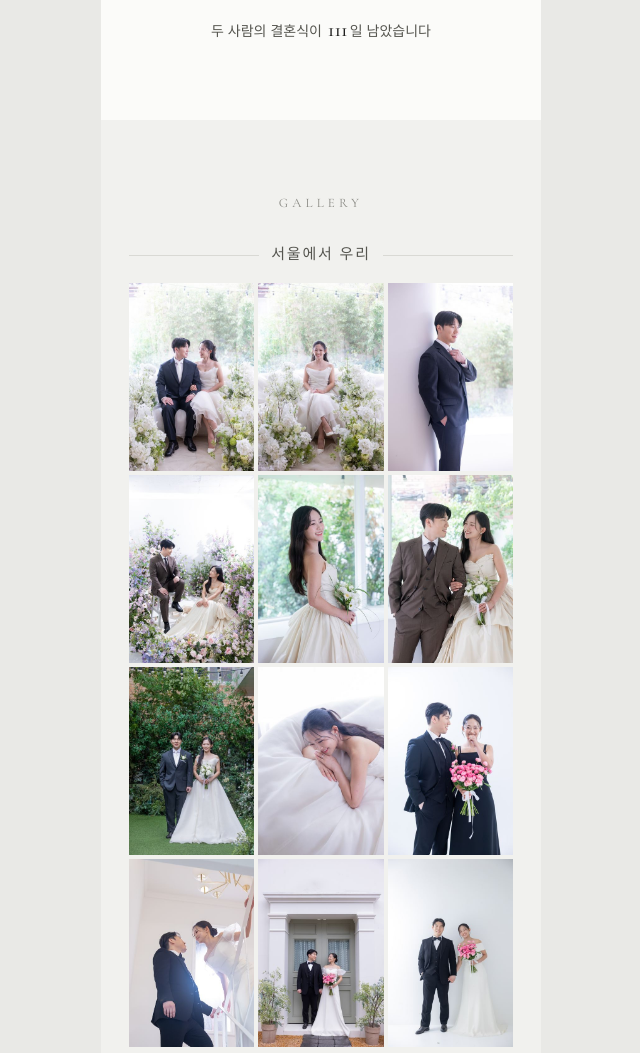
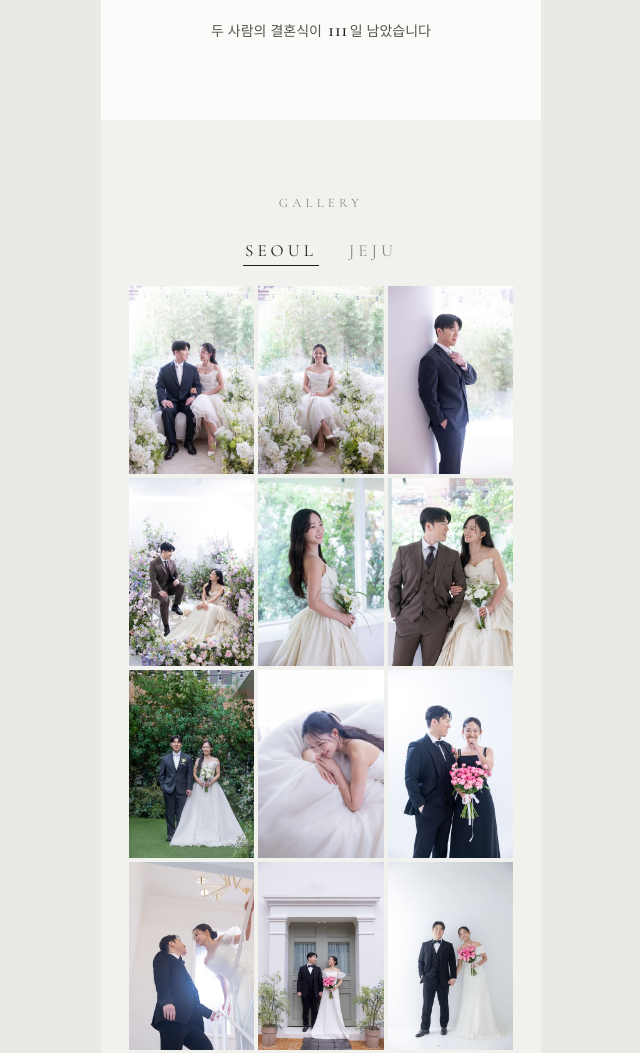
Before and after one commit to shincy0912-netizen/wedding, a plain HTML site: page index.html in a window 1280 px wide. Shown: the part 2218-3271 px from the top of the page, without its empty margins (319-959 px from the left). Drawn offline with nearby package versions, Linux system fonts and the light colour scheme.

Commit message:
갤러리를 Seoul / Jeju 탭으로 전환
Co-Authored-By: Claude Opus 5.5 <noreply@anthropic.com>
Claude-Session: https://claude.ai/code/session_01NCanrcdHfTAWPxPeJGYshp

```diff
--- a/index.html
+++ b/index.html
@@ -96,10 +96,11 @@ p{margin:0}
 .dday b{font-family:var(--latin);font-weight:500;font-size:20px;color:var(--ink);margin:0 2px}
 
 /* 갤러리 */
-.gal-part{margin-top:28px}
-.gal-part+.gal-part{margin-top:44px}
-.gal-t{font-family:var(--serif);font-size:15px;letter-spacing:.12em;color:var(--ink-2);margin:0 0 14px;display:flex;align-items:center;gap:12px}
-.gal-t::before,.gal-t::after{content:"";flex:1;height:1px;background:var(--rule)}
+.gal-tabs{display:flex;justify-content:center;gap:28px;margin:22px 0 20px}
+.gal-tab{appearance:none;background:none;border:0;border-bottom:1px solid transparent;padding:4px 2px;cursor:pointer;font-family:var(--latin);font-size:17px;letter-spacing:.24em;text-transform:uppercase;color:var(--ink-3)}
+.gal-tab[aria-selected="true"]{color:var(--ink);border-bottom-color:var(--ink)}
+.gal-tab:focus-visible{outline:2px solid var(--ink);outline-offset:3px}
+#gals>.gal:first-child{margin-top:28px}
 .gal{display:grid;grid-template-columns:repeat(3,1fr);gap:4px}
 .gal button{appearance:none;border:0;padding:0;margin:0;aspect-ratio:2/3;background:var(--wash);position:relative;cursor:zoom-in;overflow:hidden;font-family:var(--latin);color:var(--ph);font-size:15px}
 .alt .gal button{background:#e4e4e0}
@@ -323,10 +324,10 @@ footer{padding:28px 16px 40px;text-align:center;font-family:var(--latin);font-si
 
 <script>
 // ===== 여기만 바꾸면 됩니다 =====
-// 갤러리 코너: 제목(title)과 사진 장수(count)만 바꾸면 됩니다. 사진이 0장인 코너는 숨겨집니다.
+// 갤러리 탭: 탭 이름(tab)과 사진 장수(count)만 바꾸면 됩니다. 사진이 0장인 탭은 숨겨집니다.
 var GALLERIES = [
-  { title: '서울에서 우리', dir: 'images/seoul/', count: 12 },  // 스튜디오: images/seoul/01.jpg ~ 12.jpg
-  { title: '제주에서 우리', dir: 'images/',       count: 9 }    // 제주: images/01.jpg ~ 09.jpg
+  { tab: 'Seoul', title: '서울에서 우리', dir: 'images/seoul/', count: 12 },  // 스튜디오: images/seoul/01.jpg ~ 12.jpg
+  { tab: 'Jeju',  title: '제주에서 우리', dir: 'images/',       count: 9 }    // 제주: images/01.jpg ~ 09.jpg
 ];
 var RSVP_URL = 'https://docs.google.com/forms/d/e/1FAIpQLSc7h8CQqF88eNU5bpTkrGZw8vYWyU4d9gT9mCeSRgRYX7eNNg/viewform';              // 구글 폼 등 참석 여부 받을 주소
 // ===============================
@@ -352,23 +353,31 @@ var RSVP_URL = 'https://docs.google.com/forms/d/e/1FAIpQLSc7h8CQqF88eNU5bpTkrGZw
   tick();setInterval(tick,1000);
 
   // 갤러리 + 크게 보기
-  var gals=document.getElementById('gals'),srcs=[];
+  var gals=document.getElementById('gals'),sets=[],active=0;
   var shown=GALLERIES.filter(function(G){return G.count>0});
-  shown.forEach(function(G){
-    var part=document.createElement('div');part.className='gal-part';
-    if(shown.length>1){var t=document.createElement('p');t.className='gal-t';t.textContent=G.title;part.appendChild(t)}
-    var grid=document.createElement('div');grid.className='gal';
+  var tabs=document.createElement('div');tabs.className='gal-tabs';tabs.setAttribute('role','tablist');
+  if(shown.length>1)gals.appendChild(tabs);
+  shown.forEach(function(G,k){
+    var list=[];sets.push(list);
+    var tb=document.createElement('button');tb.type='button';tb.className='gal-tab';tb.textContent=G.tab||G.title;
+    tb.setAttribute('role','tab');tb.setAttribute('aria-selected',k===0?'true':'false');tb.dataset.k=k;tabs.appendChild(tb);
+    var grid=document.createElement('div');grid.className='gal';grid.setAttribute('role','tabpanel');grid.dataset.k=k;if(k>0)grid.hidden=true;
     for(var g=1;g<=G.count;g++){
-      var n=String(g).padStart(2,'0'),i=srcs.length;srcs.push(G.dir+n+'.jpg?v=5');
-      var b=document.createElement('button');b.type='button';b.dataset.i=i;b.setAttribute('aria-label',G.title+' '+g+'번 사진 크게 보기');
-      b.innerHTML='<span>'+g+'</span><img src="'+G.dir+'t_'+n+'.jpg?v=5" alt="" loading="lazy" onerror="this.remove()">';
+      var n=String(g).padStart(2,'0');list.push(G.dir+n+'.jpg?v=5');
+      var b=document.createElement('button');b.type='button';b.dataset.i=g-1;b.setAttribute('aria-label',(G.tab||G.title)+' '+g+'번 사진 크게 보기');
+      b.innerHTML='<span>'+g+'</span><img src="'+G.dir+'t_'+n+'.jpg?v=5" alt="" loading="'+(k===0?'lazy':'eager')+'" onerror="this.remove()">';
       grid.appendChild(b);
     }
-    part.appendChild(grid);gals.appendChild(part);
+    gals.appendChild(grid);
+  });
+  tabs.addEventListener('click',function(e){
+    var tb=e.target.closest('.gal-tab');if(!tb)return;active=+tb.dataset.k;
+    tabs.querySelectorAll('.gal-tab').forEach(function(x){x.setAttribute('aria-selected',x===tb?'true':'false')});
+    gals.querySelectorAll('.gal').forEach(function(gr){gr.hidden=(+gr.dataset.k!==active)});
   });
   var viewer=document.getElementById('viewer'),vimg=document.getElementById('vimg'),vidx=document.getElementById('vidx'),cur=0,tx=null;
-  function show(i){cur=(i+srcs.length)%srcs.length;vimg.innerHTML='<img src="'+srcs[cur]+'" alt="" onerror="this.outerHTML=\'<span class=vp>'+(cur+1)+'</span>\'">';vidx.textContent=(cur+1)+' / '+srcs.length}
-  gals.addEventListener('click',function(e){var b=e.target.closest('button');if(!b)return;show(+b.dataset.i);viewer.hidden=false;document.body.style.overflow='hidden'});
+  function show(i){var L=sets[active];cur=(i+L.length)%L.length;vimg.innerHTML='<img src="'+L[cur]+'" alt="" onerror="this.outerHTML=\'<span class=vp>'+(cur+1)+'</span>\'">';vidx.textContent=(cur+1)+' / '+L.length}
+  gals.addEventListener('click',function(e){var b=e.target.closest('.gal button');if(!b)return;show(+b.dataset.i);viewer.hidden=false;document.body.style.overflow='hidden'});
   viewer.querySelector('.pv').onclick=function(){show(cur-1)};
   viewer.querySelector('.nx').onclick=function(){show(cur+1)};
   viewer.addEventListener('touchstart',function(e){tx=e.touches[0].clientX},{passive:true});
```
